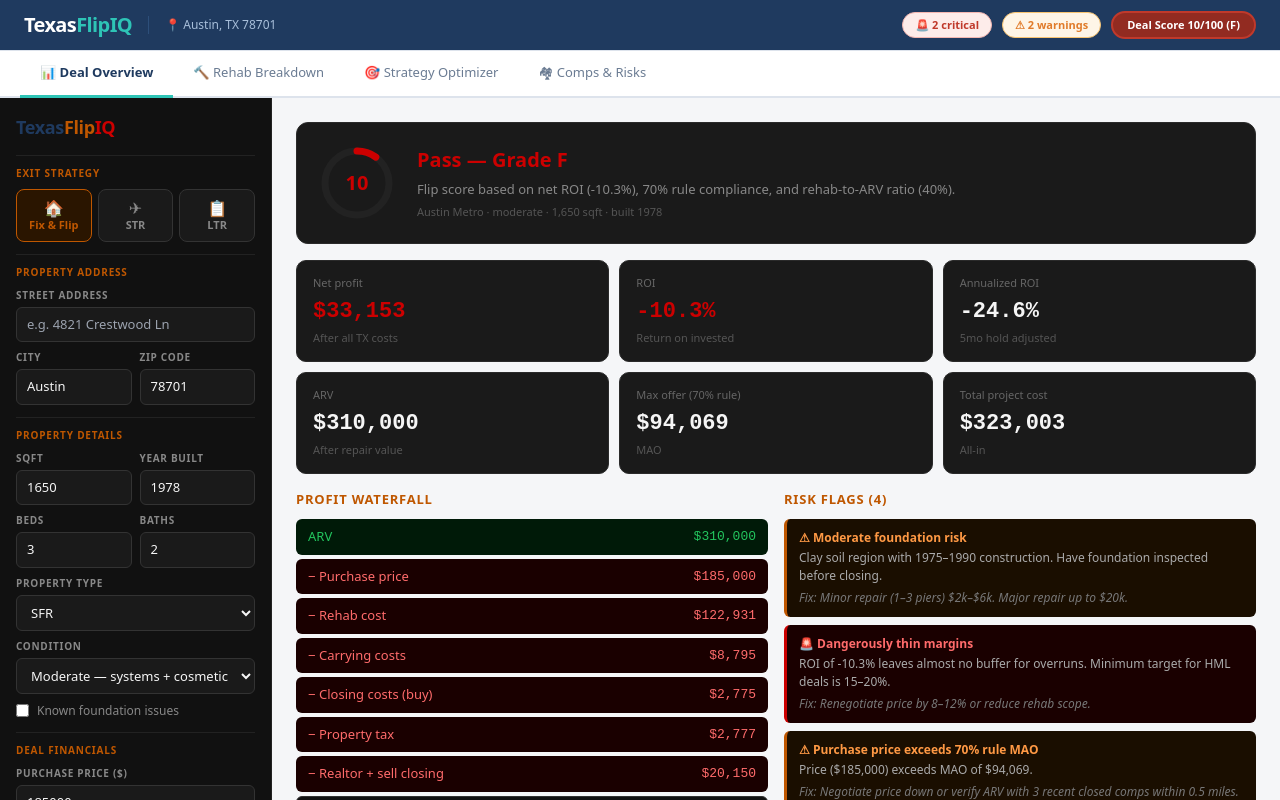
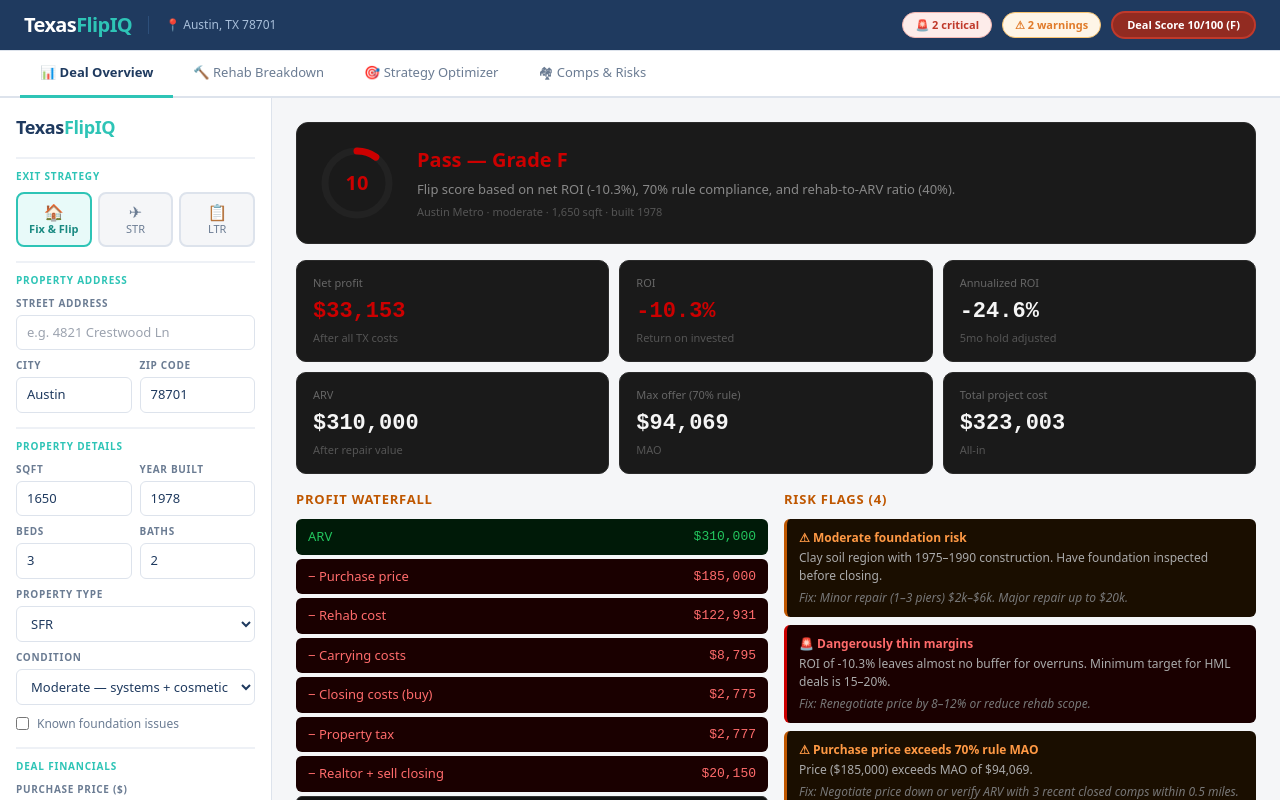
Before and after one commit to C060291M/TexasFlipIQ, a Next.js app: page /dashboard in a window 1280 px wide. Built offline with nearby package versions, Linux system fonts and the light colour scheme.

Commit message:
Update PropertySidebar.tsx

```diff
--- a/src/components/forms/PropertySidebar.tsx
+++ b/src/components/forms/PropertySidebar.tsx
@@ -7,114 +7,66 @@ interface Props {
 }
 
 export function PropertySidebar({ input, onUpdate }: Props) {
-  const n = (f: keyof PropertyInput) => (e: React.ChangeEvent<HTMLInputElement>) =>
-    onUpdate(f, parseFloat(e.target.value) || 0);
-  const s = (f: keyof PropertyInput) => (e: React.ChangeEvent<HTMLInputElement | HTMLSelectElement>) =>
-    onUpdate(f, e.target.value);
-  const t = (f: keyof PropertyInput) => (e: React.ChangeEvent<HTMLInputElement>) =>
-    onUpdate(f, e.target.value);
+  const n = (f: keyof PropertyInput) => (e: React.ChangeEvent<HTMLInputElement>) => onUpdate(f, parseFloat(e.target.value)||0);
+  const s = (f: keyof PropertyInput) => (e: React.ChangeEvent<HTMLInputElement|HTMLSelectElement>) => onUpdate(f, e.target.value);
 
   const loan  = Math.round(input.purchasePrice * (input.ltv / 100));
   const moInt = Math.round(loan * (input.hardMoneyRate / 100 / 12));
   const pts   = Math.round(loan * (input.hardMoneyPoints / 100));
 
-  const box: React.CSSProperties = {
-    width: '100%', padding: '7px 10px',
-    border: '1px solid #333',
-    borderRadius: 6, fontSize: 13,
-    outline: 'none',
-    background: '#1a1a1a',
-    color: '#f5f5f5',
-    boxSizing: 'border-box',
-  };
-
-  const lbl: React.CSSProperties = {
-    fontSize: 10, textTransform: 'uppercase',
-    letterSpacing: '0.07em', color: '#888',
-    fontWeight: 600, display: 'block', marginBottom: 4,
-  };
-
-  const sec: React.CSSProperties = {
-    fontSize: 10, textTransform: 'uppercase',
-    letterSpacing: '0.08em', color: '#BF5700',
-    fontWeight: 700, borderTop: '1px solid #222',
-    paddingTop: 10, marginTop: 12, display: 'block',
-  };
+  const box: React.CSSProperties = { width:'100%', padding:'7px 10px', border:'1px solid #DDE3EC', borderRadius:6, fontSize:13, outline:'none', background:'#FFFFFF', color:'#1F3A5F', boxSizing:'border-box' };
+  const lbl: React.CSSProperties = { fontSize:10, textTransform:'uppercase', letterSpacing:'0.07em', color:'#6B7C93', fontWeight:700, display:'block', marginBottom:4 };
+  const sec: React.CSSProperties = { fontSize:10, textTransform:'uppercase', letterSpacing:'0.08em', color:'#2EC4B6', fontWeight:700, borderTop:'2px solid #EEF1F6', paddingTop:10, marginTop:14, display:'block' };
 
   return (
-    <div style={{ width: 272, minWidth: 272, borderRight: '1px solid #222', overflowY: 'auto', background: '#111', padding: 16 }}>
+    <div style={{ width:272, minWidth:272, borderRight:'1px solid #DDE3EC', overflowY:'auto', background:'#FFFFFF', padding:16 }}>
 
       {/* Logo */}
-      <div style={{ fontSize: 18, fontWeight: 700, marginBottom: 14, letterSpacing: '-0.02em' }}>
-        Texas<span style={{ color: '#BF5700' }}>Flip</span><span style={{ color: '#CC0000' }}>IQ</span>
+      <div style={{ fontSize:18, fontWeight:800, marginBottom:16, color:'#1F3A5F', letterSpacing:'-0.02em' }}>
+        Texas<span style={{ color:'#2EC4B6' }}>Flip</span><span style={{ color:'#2EC4B6' }}>IQ</span>
       </div>
 
       {/* Exit Strategy */}
       <span style={sec}>Exit Strategy</span>
-      <div style={{ display: 'flex', gap: 6, marginTop: 8 }}>
+      <div style={{ display:'flex', gap:6, marginTop:8 }}>
         {([['flip','🏠','Fix & Flip'],['str','✈','STR'],['ltr','📋','LTR']] as [ExitStrategy,string,string][]).map(([id,icon,label]) => (
           <button key={id} onClick={() => onUpdate('exitStrategy', id)}
-            style={{
-              flex: 1, padding: '8px 4px',
-              border: `1px solid ${input.exitStrategy === id ? '#BF5700' : '#333'}`,
-              borderRadius: 8, fontSize: 11, cursor: 'pointer',
-              textAlign: 'center',
-              background: input.exitStrategy === id ? '#2a1500' : '#1a1a1a',
-              color: input.exitStrategy === id ? '#BF5700' : '#888',
-              lineHeight: 1.3,
-            }}>
-            <div style={{ fontSize: 16 }}>{icon}</div>
-            <div style={{ fontWeight: 600 }}>{label}</div>
+            style={{ flex:1, padding:'8px 4px', border:`2px solid ${input.exitStrategy===id?'#2EC4B6':'#DDE3EC'}`, borderRadius:8, fontSize:11, cursor:'pointer', textAlign:'center', background:input.exitStrategy===id?'#e8faf9':'#F5F6F8', color:input.exitStrategy===id?'#1a8a82':'#6B7C93', lineHeight:1.3, fontWeight:input.exitStrategy===id?700:400 }}>
+            <div style={{ fontSize:16 }}>{icon}</div>
+            <div>{label}</div>
           </button>
         ))}
       </div>
 
-      {/* Property Address */}
+      {/* Address */}
       <span style={sec}>Property Address</span>
-      <div style={{ marginTop: 8 }}>
+      <div style={{ marginTop:8 }}>
         <label style={lbl}>Street address</label>
-        <input
-          type="text"
-          value={input.address ?? ''}
-          onChange={t('address')}
-          placeholder="e.g. 4821 Crestwood Ln"
-          style={box}
-        />
+        <input type="text" value={input.address??''} onChange={e => onUpdate('address', e.target.value)} placeholder="e.g. 4821 Crestwood Ln" style={box} />
       </div>
-      <div style={{ display: 'grid', gridTemplateColumns: '1fr 1fr', gap: 8, marginTop: 8 }}>
-        <div>
-          <label style={lbl}>City</label>
-          <input type="text" value={input.city ?? ''} onChange={t('city')} placeholder="Austin" style={box} />
-        </div>
-        <div>
-          <label style={lbl}>Zip code</label>
-          <input type="text" value={input.zipCode} onChange={e => onUpdate('zipCode', e.target.value)} maxLength={5} style={box} />
-        </div>
+      <div style={{ display:'grid', gridTemplateColumns:'1fr 1fr', gap:8, marginTop:8 }}>
+        <div><label style={lbl}>City</label><input type="text" value={input.city??''} onChange={e => onUpdate('city', e.target.value)} placeholder="Austin" style={box} /></div>
+        <div><label style={lbl}>Zip code</label><input type="text" value={input.zipCode} onChange={e => onUpdate('zipCode', e.target.value)} maxLength={5} style={box} /></div>
       </div>
 
       {/* Property Details */}
       <span style={sec}>Property Details</span>
-      <div style={{ display: 'grid', gridTemplateColumns: '1fr 1fr', gap: 8, marginTop: 8 }}>
+      <div style={{ display:'grid', gridTemplateColumns:'1fr 1fr', gap:8, marginTop:8 }}>
         <div><label style={lbl}>Sqft</label><input type="number" value={input.sqft} onChange={n('sqft')} style={box} /></div>
         <div><label style={lbl}>Year built</label><input type="number" value={input.yearBuilt} onChange={n('yearBuilt')} style={box} /></div>
       </div>
-      <div style={{ display: 'grid', gridTemplateColumns: '1fr 1fr', gap: 8, marginTop: 8 }}>
+      <div style={{ display:'grid', gridTemplateColumns:'1fr 1fr', gap:8, marginTop:8 }}>
         <div><label style={lbl}>Beds</label><input type="number" value={input.bedrooms} onChange={n('bedrooms')} style={box} /></div>
         <div><label style={lbl}>Baths</label><input type="number" value={input.bathrooms} onChange={n('bathrooms')} step={0.5} style={box} /></div>
       </div>
-      <div style={{ marginTop: 8 }}>
-        <label style={lbl}>Property type</label>
+      <div style={{ marginTop:8 }}><label style={lbl}>Property type</label>
         <select value={input.propertyType} onChange={s('propertyType')} style={box}>
-          <option value="sfr">SFR</option>
-          <option value="duplex">Duplex</option>
-          <option value="triplex">Triplex</option>
-          <option value="fourplex">Fourplex</option>
-          <option value="condo">Condo</option>
-          <option value="townhome">Townhome</option>
+          <option value="sfr">SFR</option><option value="duplex">Duplex</option>
+          <option value="triplex">Triplex</option><option value="fourplex">Fourplex</option>
+          <option value="condo">Condo</option><option value="townhome">Townhome</option>
         </select>
       </div>
-      <div style={{ marginTop: 8 }}>
-        <label style={lbl}>Condition</label>
+      <div style={{ marginTop:8 }}><label style={lbl}>Condition</label>
         <select value={input.condition} onChange={s('condition')} style={box}>
           <option value="light">Light — cosmetic only</option>
           <option value="moderate">Moderate — systems + cosmetic</option>
@@ -122,33 +74,34 @@ export function PropertySidebar({ input, onUpdate }: Props) {
           <option value="gut">Gut — full rehab</option>
         </select>
       </div>
-      <label style={{ display: 'flex', alignItems: 'center', gap: 8, fontSize: 12, color: '#888', marginTop: 8, cursor: 'pointer' }}>
-        <input type="checkbox" checked={input.hasFoundationIssues ?? false} onChange={e => onUpdate('hasFoundationIssues', e.target.checked)} />
+      <label style={{ display:'flex', alignItems:'center', gap:8, fontSize:12, color:'#6B7C93', marginTop:10, cursor:'pointer' }}>
+        <input type="checkbox" checked={input.hasFoundationIssues??false} onChange={e => onUpdate('hasFoundationIssues', e.target.checked)} />
         Known foundation issues
       </label>
 
       {/* Deal Financials */}
       <span style={sec}>Deal Financials</span>
-      <div style={{ marginTop: 8 }}><label style={lbl}>Purchase price ($)</label><input type="number" value={input.purchasePrice} onChange={n('purchasePrice')} style={box} /></div>
-      <div style={{ marginTop: 8 }}><label style={lbl}>ARV ($)</label><input type="number" value={input.arv} onChange={n('arv')} style={box} /></div>
-      <div style={{ marginTop: 8 }}><label style={lbl}>Hold months</label><input type="number" value={input.holdingMonths} onChange={n('holdingMonths')} style={box} /></div>
+      <div style={{ marginTop:8 }}><label style={lbl}>Purchase price ($)</label><input type="number" value={input.purchasePrice} onChange={n('purchasePrice')} style={box} /></div>
+      <div style={{ marginTop:8 }}><label style={lbl}>ARV ($)</label><input type="number" value={input.arv} onChange={n('arv')} style={box} /></div>
+      <div style={{ marginTop:8 }}><label style={lbl}>Hold months</label><input type="number" value={input.holdingMonths} onChange={n('holdingMonths')} style={box} /></div>
 
       {/* Hard Money */}
       <span style={sec}>Hard Money Loan</span>
-      <div style={{ marginTop: 8 }}><label style={lbl}>Interest rate (%)</label><input type="number" value={input.hardMoneyRate} onChange={n('hardMoneyRate')} step={0.25} style={box} /></div>
-      <div style={{ marginTop: 8 }}><label style={lbl}>Points (%)</label><input type="number" value={input.hardMoneyPoints} onChange={n('hardMoneyPoints')} step={0.5} style={box} /></div>
-      <div style={{ marginTop: 8 }}><label style={lbl}>LTV (%)</label><input type="number" value={input.ltv} onChange={n('ltv')} style={box} /></div>
+      <div style={{ marginTop:8 }}><label style={lbl}>Interest rate (%)</label><input type="number" value={input.hardMoneyRate} onChange={n('hardMoneyRate')} step={0.25} style={box} /></div>
+      <div style={{ marginTop:8 }}><label style={lbl}>Points (%)</label><input type="number" value={input.hardMoneyPoints} onChange={n('hardMoneyPoints')} step={0.5} style={box} /></div>
+      <div style={{ marginTop:8 }}><label style={lbl}>LTV (%)</label><input type="number" value={input.ltv} onChange={n('ltv')} style={box} /></div>
 
       {/* Loan preview */}
-      <div style={{ background: '#1a1a1a', border: '1px solid #2a2a2a', borderRadius: 8, padding: 10, marginTop: 10, fontSize: 11, color: '#888' }}>
-        {[['Loan amount', `$${loan.toLocaleString()}`], ['Monthly interest', `$${moInt.toLocaleString()}`], ['Origination fee', `$${pts.toLocaleString()}`]].map(([l, v]) => (
-          <div key={l} style={{ display: 'flex', justifyContent: 'space-between', marginBottom: 4 }}>
-            <span>{l}</span>
-            <span style={{ fontWeight: 600, color: '#BF5700' }}>{v}</span>
+      <div style={{ background:'#F0F9F8', border:'1px solid #2EC4B6', borderRadius:8, padding:12, marginTop:12, fontSize:11 }}>
+        <div style={{ fontWeight:700, color:'#1a8a82', marginBottom:6, fontSize:10, textTransform:'uppercase', letterSpacing:'0.06em' }}>Loan summary</div>
+        {[['Loan amount',`$${loan.toLocaleString()}`],['Monthly interest',`$${moInt.toLocaleString()}`],['Origination fee',`$${pts.toLocaleString()}`]].map(([l,v]) => (
+          <div key={l} style={{ display:'flex', justifyContent:'space-between', marginBottom:4, color:'#1F3A5F' }}>
+            <span style={{ color:'#6B7C93' }}>{l}</span>
+            <span style={{ fontWeight:700, color:'#1F3A5F' }}>{v}</span>
           </div>
         ))}
       </div>
-      <div style={{ paddingBottom: 16 }} />
+      <div style={{ paddingBottom:16 }} />
     </div>
   );
 }
```
